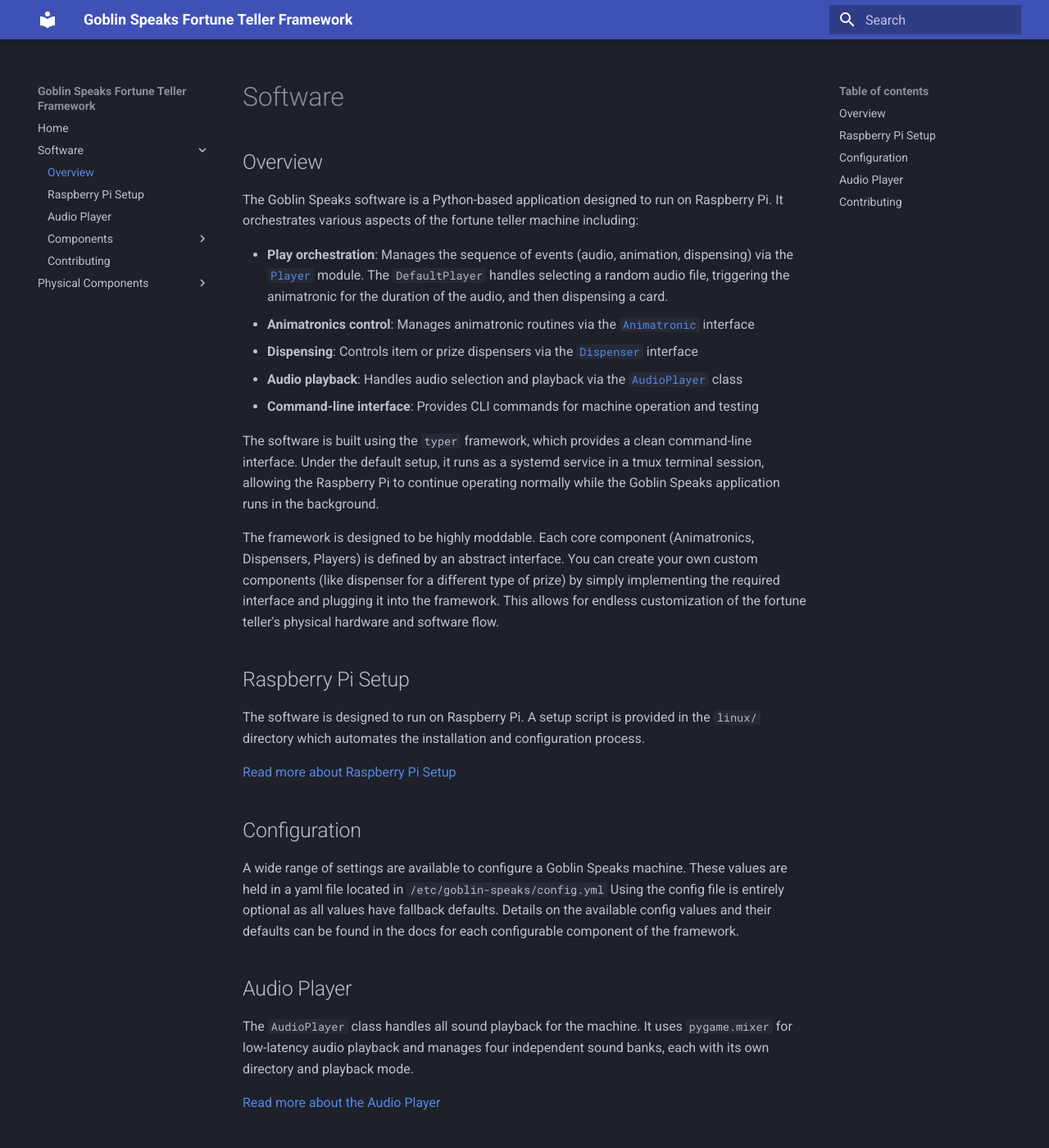
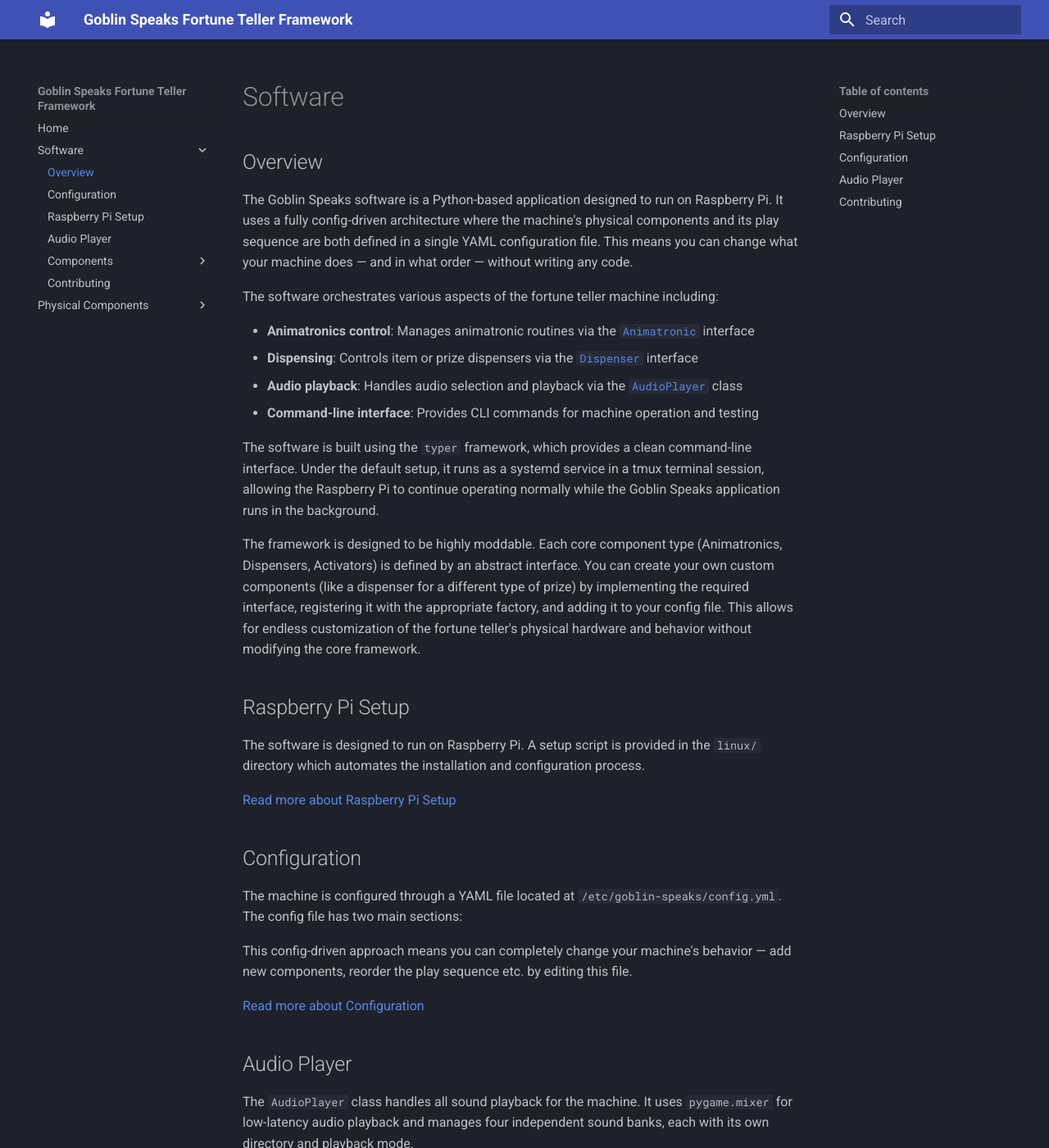
Before and after one commit to gobbolab/goblin-speaks, an MkDocs documentation site: the page built from docs/software/overview.md, in a window 1280 px wide and 1400 px high. Shown: the whole window at 82% size. Built offline with MkDocs 1.6.1 and Material for MkDocs 9.7.7, drawn with Linux system fonts in a browser that asks for light colours.

Commit message:
update software docs

```diff
--- a/docs/software/overview.md
+++ b/docs/software/overview.md
@@ -8,9 +8,10 @@
 
 ## Overview
 
-The Goblin Speaks software is a Python-based application designed to run on Raspberry Pi. It orchestrates various aspects of the fortune teller machine including:
+The Goblin Speaks software is a Python-based application designed to run on Raspberry Pi. It uses a fully config-driven architecture where the machine's physical components and its play sequence are both defined in a single YAML configuration file. This means you can change what your machine does — and in what order — without writing any code.
 
-- **Play orchestration**: Manages the sequence of events (audio, animation, dispensing) via the [`Player`](https://github.com/gobbolab/goblin-speaks/tree/main/src/player) module. The `DefaultPlayer` handles selecting a random audio file, triggering the animatronic for the duration of the audio, and then dispensing a card.
+The software orchestrates various aspects of the fortune teller machine including:
+
 - **Animatronics control**: Manages animatronic routines via the [`Animatronic`](https://github.com/gobbolab/goblin-speaks/blob/main/src/animatronic/base.py) interface
 - **Dispensing**: Controls item or prize dispensers via the [`Dispenser`](https://github.com/gobbolab/goblin-speaks/blob/main/src/dispenser/base.py) interface
 - **Audio playback**: Handles audio selection and playback via the [`AudioPlayer`](https://github.com/gobbolab/goblin-speaks/blob/main/src/audio_player.py) class
@@ -18,7 +19,7 @@
 
 The software is built using the `typer` framework, which provides a clean command-line interface. Under the default setup, it runs as a systemd service in a tmux terminal session, allowing the Raspberry Pi to continue operating normally while the Goblin Speaks application runs in the background.
 
-The framework is designed to be highly moddable. Each core component (Animatronics, Dispensers, Players) is defined by an abstract interface. You can create your own custom components (like dispenser for a different type of prize) by simply implementing the required interface and plugging it into the framework. This allows for endless customization of the fortune teller's physical hardware and software flow.
+The framework is designed to be highly moddable. Each core component type (Animatronics, Dispensers, Activators) is defined by an abstract interface. You can create your own custom components (like a dispenser for a different type of prize) by implementing the required interface, registering it with the appropriate factory, and adding it to your config file. This allows for endless customization of the fortune teller's physical hardware and behavior without modifying the core framework.
 
 ## Raspberry Pi Setup
 
@@ -28,10 +29,11 @@
 
 ## Configuration
 
-A wide range of settings are available to configure a Goblin Speaks machine.
-These values are held in a yaml file located in `/etc/goblin-speaks/config.yml`
-Using the config file is entirely optional as all values have fallback defaults.
-Details on the available config values and their defaults can be found in the docs for each configurable component of the framework.
+The machine is configured through a YAML file located at `/etc/goblin-speaks/config.yml`. The config file has two main sections:
+
+This config-driven approach means you can completely change your machine's behavior — add new components, reorder the play sequence etc. by editing this file.
+
+[Read more about Configuration](configuration.md)
 
 ## Audio Player
 
--- a/mkdocs.yml
+++ b/mkdocs.yml
@@ -10,6 +10,7 @@
   - Home: index.md
   - Software:
       - Overview: software/overview.md
+      - Configuration: software/configuration.md
       - Raspberry Pi Setup: software/raspberry-pi-setup.md
       - Audio Player: software/audio-player.md
       - Components:
```
Also changed, not shown: docs/software/configuration.md (added, +140 -0 lines).
